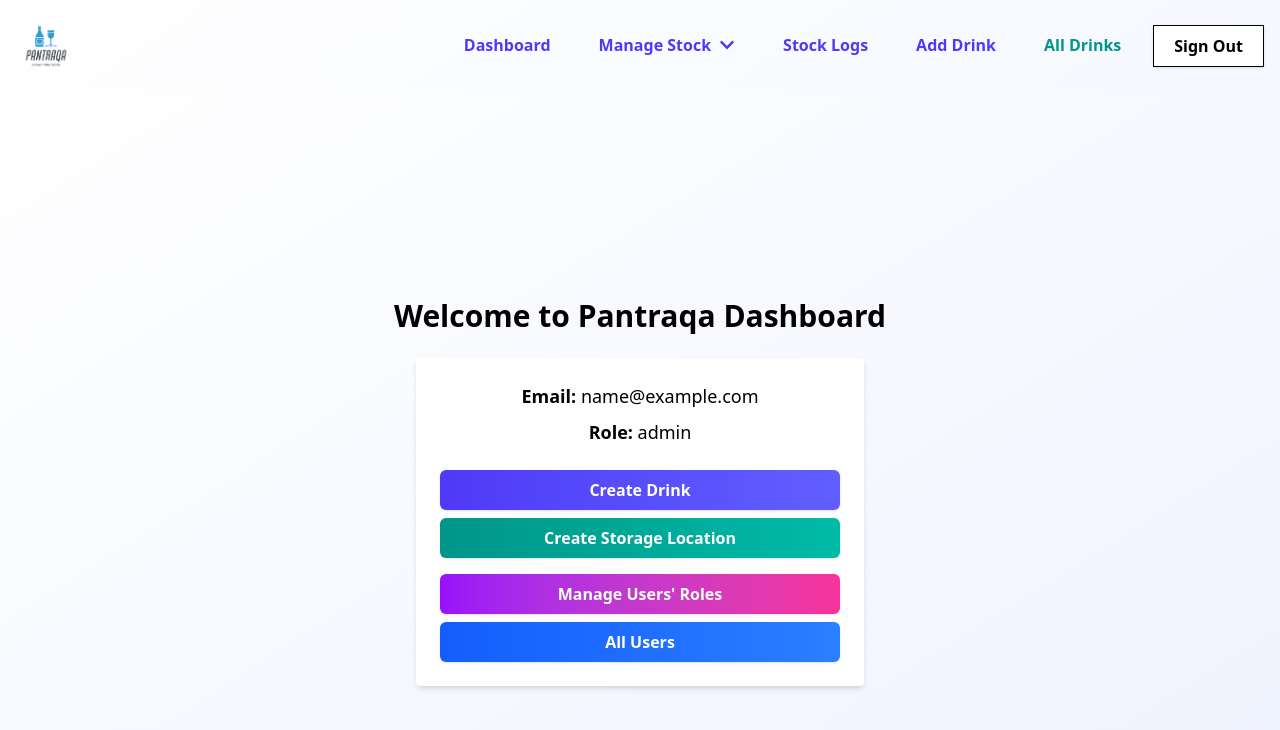
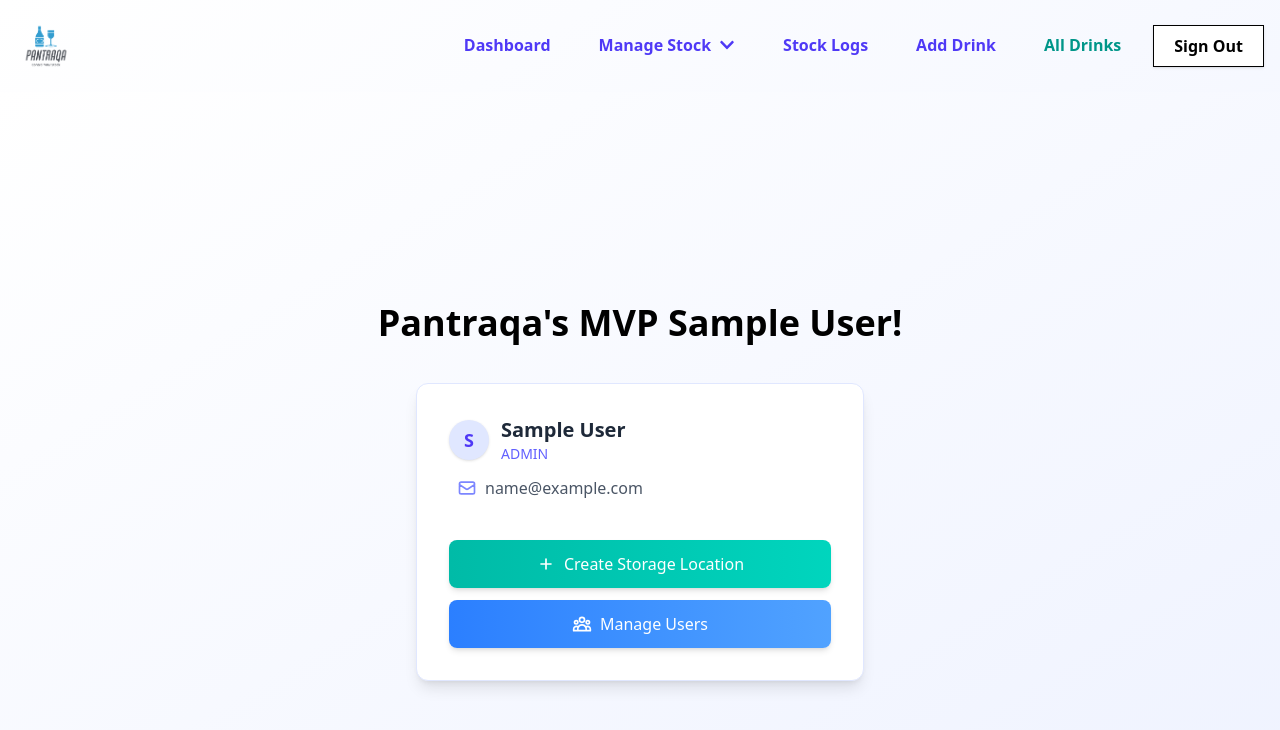
Before and after one commit to Harrytimbog/pantraqa-frontend, a React (Vite) app: page /dashboard in a window 1280 px wide. Shown: the top 730 px of the page. Built offline with nearby package versions, Linux system fonts and the light colour scheme; no server answers; sample sign-in values are in the browser's storage.

Commit message:
Little tweaks around with UI

```diff
--- a/src/context/AuthContext.tsx
+++ b/src/context/AuthContext.tsx
@@ -4,6 +4,7 @@
     id: number;
     email: string;
     role: 'staff' | 'manager' | 'admin';
+    name: string;
 }
 
 interface AuthContextType {
--- a/src/layouts/MainLayout.tsx
+++ b/src/layouts/MainLayout.tsx
@@ -216,7 +216,7 @@
                 </nav>
             </header>
 
-            <Toaster position="top-right" toastOptions={{ duration: 4000 }} />
+            <Toaster position="bottom-right" toastOptions={{ duration: 4000 }} />
             <main className="bg-transparent">{children}</main>
         </div>
     );
--- a/src/pages/Dashboard.tsx
+++ b/src/pages/Dashboard.tsx
@@ -1,61 +1,117 @@
 import { useAuth } from "../context/AuthContext";
 import { Link } from "react-router-dom";
+import { useEffect, useState } from "react";
 
 const Dashboard = () => {
     const { user } = useAuth();
+    const [welcomeMessage, setWelcomeMessage] = useState("Welcome to Pantraqa");
+
+    useEffect(() => {
+        if (user?.name) {
+            const messages = [
+                `Believe the hype, you're awesome ${user.name}!`,
+                `You're doing a great job ${user.name}!`,
+                `Your efforts are appreciated ${user.name}!`,
+                `Making magic happen ${user.name}!`,
+                `Pantraqa's MVP ${user.name}!`,
+                `Today's beverage hero ${user.name}!`,
+                `${user.name}, our inventory wizard!`,
+                `Cheers to you ${user.name}!`,
+                `Ready to stock some drinks, ${user.name}?`,
+                `${user.name} on duty! Let's do this!`
+            ];
+            setWelcomeMessage(messages[Math.floor(Math.random() * messages.length)]);
+        }
+    }, [user?.name]);
+
+    // Function to format role display
+    const formatRole = (role: string) => {
+        if (role === 'staff') return 'RUNNER';
+        return role.toUpperCase();
+    };
 
     return (
-        <div className="min-h-screen flex flex-col items-center justify-center bg-gradient-to-br from-white to-indigo-50 text-secondary px-4 py-10">
-            <h1 className="text-3xl font-bold mb-6 text-center text-primary">Welcome to Pantraqa Dashboard</h1>
+        <div className="min-h-screen flex flex-col items-center justify-center bg-gradient-to-br from-white to-indigo-50 px-4 py-10">
+            <div className="text-center mb-8 animate-fade-in">
+                <h1 className="text-4xl font-bold text-primary mb-2">
+                    {welcomeMessage}
+                </h1>
+            </div>
 
             {user ? (
-                <div className="bg-white p-6 rounded shadow-md w-full max-w-md text-center">
-                    <p className="text-lg">
-                        <span className="font-semibold text-primary">Email:</span> {user.email}
+                <div className="bg-white p-8 rounded-xl shadow-lg w-full max-w-md space-y-6 border border-indigo-100 animate-pop-in">
+                    <div className="space-y-3">
+                        <div className="flex items-center space-x-3">
+                            <div className="w-10 h-10 rounded-full bg-indigo-100 flex items-center justify-center shadow-sm">
+                                <span className="text-indigo-600 font-bold text-lg">
+                                    {user.name.charAt(0).toUpperCase()}
+                                </span>
+                            </div>
+                            <div>
+                                <h2 className="text-xl font-semibold text-gray-800">{user.name}</h2>
+                                <p className="text-sm text-indigo-500 font-medium">
+                                    {formatRole(user.role)}
                                 </p>
-                    <p className="text-lg mt-2">
-                        <span className="font-semibold text-accent">Role:</span> {user.role}
+                            </div>
+                        </div>
+
+                        <div className="space-y-2 text-left pl-2">
+                            <p className="flex items-center text-gray-600">
+                                <svg xmlns="http://www.w3.org/2000/svg" className="h-5 w-5 mr-2 text-indigo-400" fill="none" viewBox="0 0 24 24" stroke="currentColor">
+                                    <path strokeLinecap="round" strokeLinejoin="round" strokeWidth={2} d="M3 8l7.89 5.26a2 2 0 002.22 0L21 8M5 19h14a2 2 0 002-2V7a2 2 0 00-2-2H5a2 2 0 00-2 2v10a2 2 0 002 2z" />
+                                </svg>
+                                {user.email}
                             </p>
-                    <div className="mt-6 space-y-4">
-                        {/* Links for Admin & Manager */}
+                        </div>
+                    </div>
+
+                    <div className="pt-4 space-y-3">
                         {(user.role === 'admin' || user.role === 'manager') && (
-                            <div className="space-y-2">
-                                <Link
-                                    to="/add-drink"
-                                    className="block px-5 py-2 rounded-md bg-gradient-to-r from-indigo-600 to-indigo-500 text-white font-semibold shadow hover:from-indigo-700 hover:to-indigo-600 transition-all duration-300"
-                                >
-                                    Create Drink
-                                </Link>
                             <Link
                                 to="/add-storage-location"
-                                    className="block px-5 py-2 rounded-md bg-gradient-to-r from-teal-600 to-teal-500 text-white font-semibold shadow hover:from-teal-700 hover:to-teal-600 transition-all duration-300"
+                                className="flex items-center justify-center space-x-2 px-5 py-3 rounded-lg bg-gradient-to-r from-teal-500 to-teal-400 text-white font-medium shadow-md hover:shadow-lg transition-all duration-300 hover:scale-[1.02] active:scale-95"
                             >
-                                    Create Storage Location
+                                <svg xmlns="http://www.w3.org/2000/svg" className="h-5 w-5" fill="none" viewBox="0 0 24 24" stroke="currentColor">
+                                    <path strokeLinecap="round" strokeLinejoin="round" strokeWidth={2} d="M12 6v6m0 0v6m0-6h6m-6 0H6" />
+                                </svg>
+                                <span>Create Storage Location</span>
                             </Link>
-                            </div>
                         )}
 
-                        {/* Admin only role management */}
                         {user.role === 'admin' && (
-                            <div className="space-y-2">
-                                <Link
-                                    to="/manage-users"
-                                    className="block px-5 py-2 rounded-md bg-gradient-to-r from-purple-600 to-pink-500 text-white font-semibold shadow hover:from-purple-700 hover:to-pink-600 transition-all duration-300"
-                                >
-                                    Manage Users' Roles
-                                </Link>
                             <Link
                                 to="/all-users"
-                                    className="block px-5 py-2 rounded-md bg-gradient-to-r from-blue-600 to-blue-500 text-white font-semibold shadow hover:from-blue-700 hover:to-blue-600 transition-all duration-300"
+                                className="flex items-center justify-center space-x-2 px-5 py-3 rounded-lg bg-gradient-to-r from-blue-500 to-blue-400 text-white font-medium shadow-md hover:shadow-lg transition-all duration-300 hover:scale-[1.02] active:scale-95"
                             >
-                                    All Users
+                                <svg xmlns="http://www.w3.org/2000/svg" className="h-5 w-5" fill="none" viewBox="0 0 24 24" stroke="currentColor">
+                                    <path strokeLinecap="round" strokeLinejoin="round" strokeWidth={2} d="M17 20h5v-2a3 3 0 00-5.356-1.857M17 20H7m10 0v-2c0-.656-.126-1.283-.356-1.857M7 20H2v-2a3 3 0 015.356-1.857M7 20v-2c0-.656.126-1.283.356-1.857m0 0a5.002 5.002 0 019.288 0M15 7a3 3 0 11-6 0 3 3 0 016 0zm6 3a2 2 0 11-4 0 2 2 0 014 0zM7 10a2 2 0 11-4 0 2 2 0 014 0z" />
+                                </svg>
+                                <span>Manage Users</span>
                             </Link>
-                            </div>
+                        )}
+
+                        {user.role === 'staff' && (
+                            <Link
+                                to="/inventory"
+                                className="flex items-center justify-center space-x-2 px-5 py-3 rounded-lg bg-gradient-to-r from-purple-500 to-purple-400 text-white font-medium shadow-md hover:shadow-lg transition-all duration-300 hover:scale-[1.02] active:scale-95"
+                            >
+                                <svg xmlns="http://www.w3.org/2000/svg" className="h-5 w-5" fill="none" viewBox="0 0 24 24" stroke="currentColor">
+                                    <path strokeLinecap="round" strokeLinejoin="round" strokeWidth={2} d="M9 5H7a2 2 0 00-2 2v12a2 2 0 002 2h10a2 2 0 002-2V7a2 2 0 00-2-2h-2M9 5a2 2 0 002 2h2a2 2 0 002-2M9 5a2 2 0 012-2h2a2 2 0 012 2" />
+                                </svg>
+                                <span>View Inventory</span>
+                            </Link>
                         )}
                     </div>
                 </div>
             ) : (
-                <p className="text-red-500">No user is logged in.</p>
+                <div className="bg-white p-6 rounded-xl shadow-md text-center animate-pop-in">
+                    <p className="text-red-400 flex items-center justify-center space-x-2">
+                        <svg xmlns="http://www.w3.org/2000/svg" className="h-5 w-5" fill="none" viewBox="0 0 24 24" stroke="currentColor">
+                            <path strokeLinecap="round" strokeLinejoin="round" strokeWidth={2} d="M12 9v2m0 4h.01m-6.938 4h13.856c1.54 0 2.502-1.667 1.732-3L13.732 4c-.77-1.333-2.694-1.333-3.464 0L3.34 16c-.77 1.333.192 3 1.732 3z" />
+                        </svg>
+                        <span>No user logged in</span>
+                    </p>
+                </div>
             )}
         </div>
     );
--- a/src/pages/auth/Register.tsx
+++ b/src/pages/auth/Register.tsx
@@ -31,6 +31,10 @@
                 toast.error('Registration failed');
             }
         }
+    };
+
+    const roleDisplayNames = {
+        staff: 'Runner',
     };
 
     return (
@@ -67,7 +71,7 @@
                         onChange={(e) => setRole(e.target.value)}
                         className="w-full p-3 border border-gray-300 rounded focus:outline-none focus:ring-2 focus:ring-accent"
                     >
-                        <option value="staff">Staff</option>
+                        <option value="staff">{roleDisplayNames.staff}</option>
                     </select>
                     {error && <p className="text-red-600 text-sm">{error}</p>}
                     <button
--- a/src/pages/drinks/CreateDrink.tsx
+++ b/src/pages/drinks/CreateDrink.tsx
@@ -1,11 +1,13 @@
 import React, { useState } from 'react';
 import api from '../../lib/axios';
 import toast from 'react-hot-toast';
+import { useNavigate } from 'react-router-dom';
 
 const CreateDrink = () => {
     const [drinkName, setDrinkName] = useState('');
     const [drinkSize, setDrinkSize] = useState('');
     const [drinkCategory, setDrinkCategory] = useState('');
+    const navigate = useNavigate();
 
     const handleSubmit = async (e: React.FormEvent) => {
         e.preventDefault();
@@ -16,6 +18,7 @@
                 category: drinkCategory,
             });
             toast.success('Drink created successfully!');
+            navigate('/drinks');
         } catch (error) {
             if (error instanceof Error) {
                 toast.error(error.message || 'Error creating drink!');
--- a/src/pages/storage-location/CreateStorageLocation.tsx
+++ b/src/pages/storage-location/CreateStorageLocation.tsx
@@ -2,11 +2,13 @@
 import api from '../../lib/axios';
 import toast from 'react-hot-toast';
 import axios from 'axios';
+import { useNavigate } from 'react-router-dom';
 
 const CreateStorageLocation = () => {
     const [locationName, setLocationName] = useState('');
     const [locationType, setLocationType] = useState('pantry');
     const [description, setDescription] = useState('');
+    const navigate = useNavigate();
 
     const handleSubmit = async (e: React.FormEvent) => {
         e.preventDefault();
@@ -21,6 +23,8 @@
             if (response.status === 201) {
                 toast.success('Storage location created successfully!');
             }
+
+            navigate('/dashboard');
         } catch (error: unknown) {
             // Handling error
             if (axios.isAxiosError(error) && error.response && error.response.data && error.response.data.error) {
```
Lines whose indentation alone changed are shown as unchanged.
